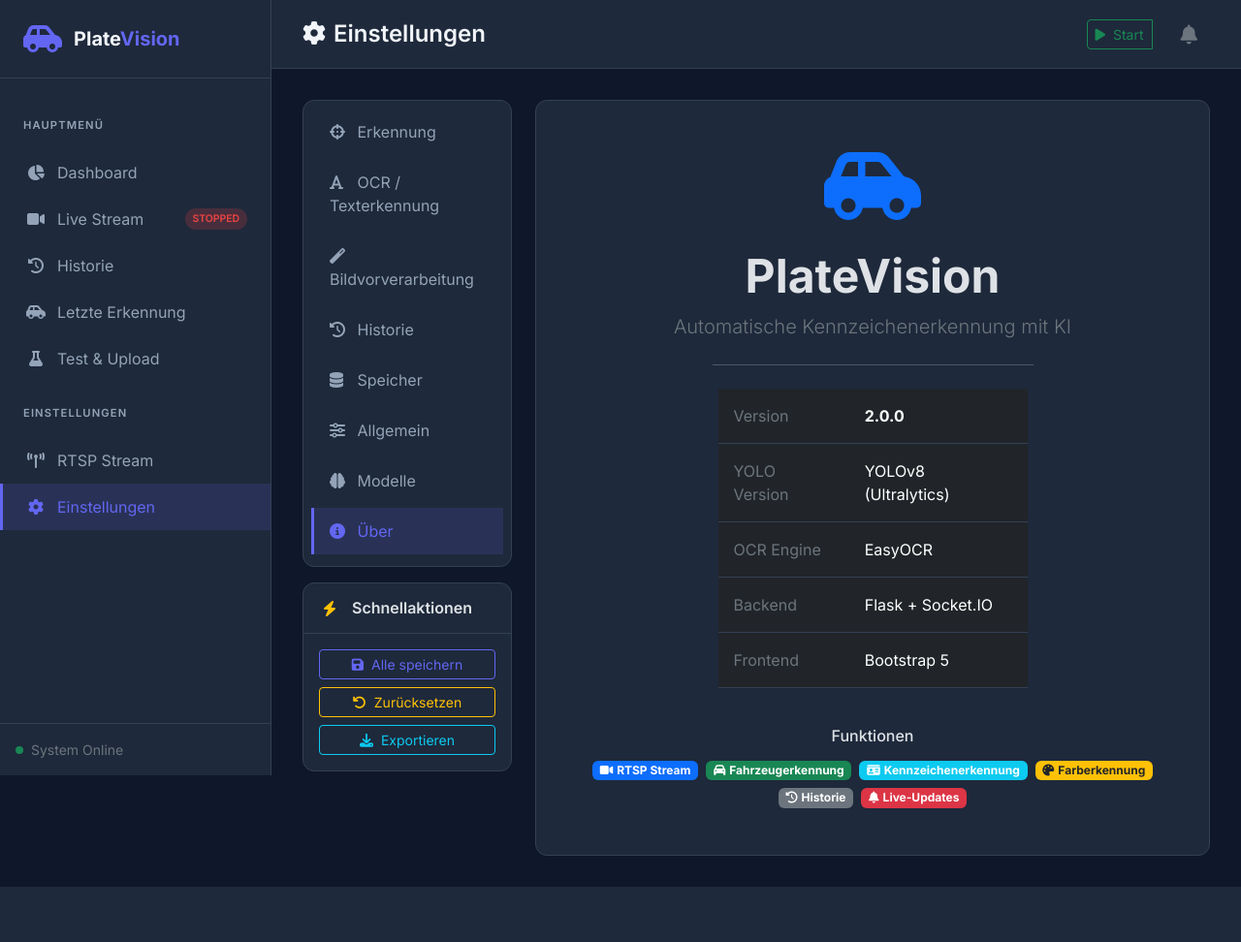
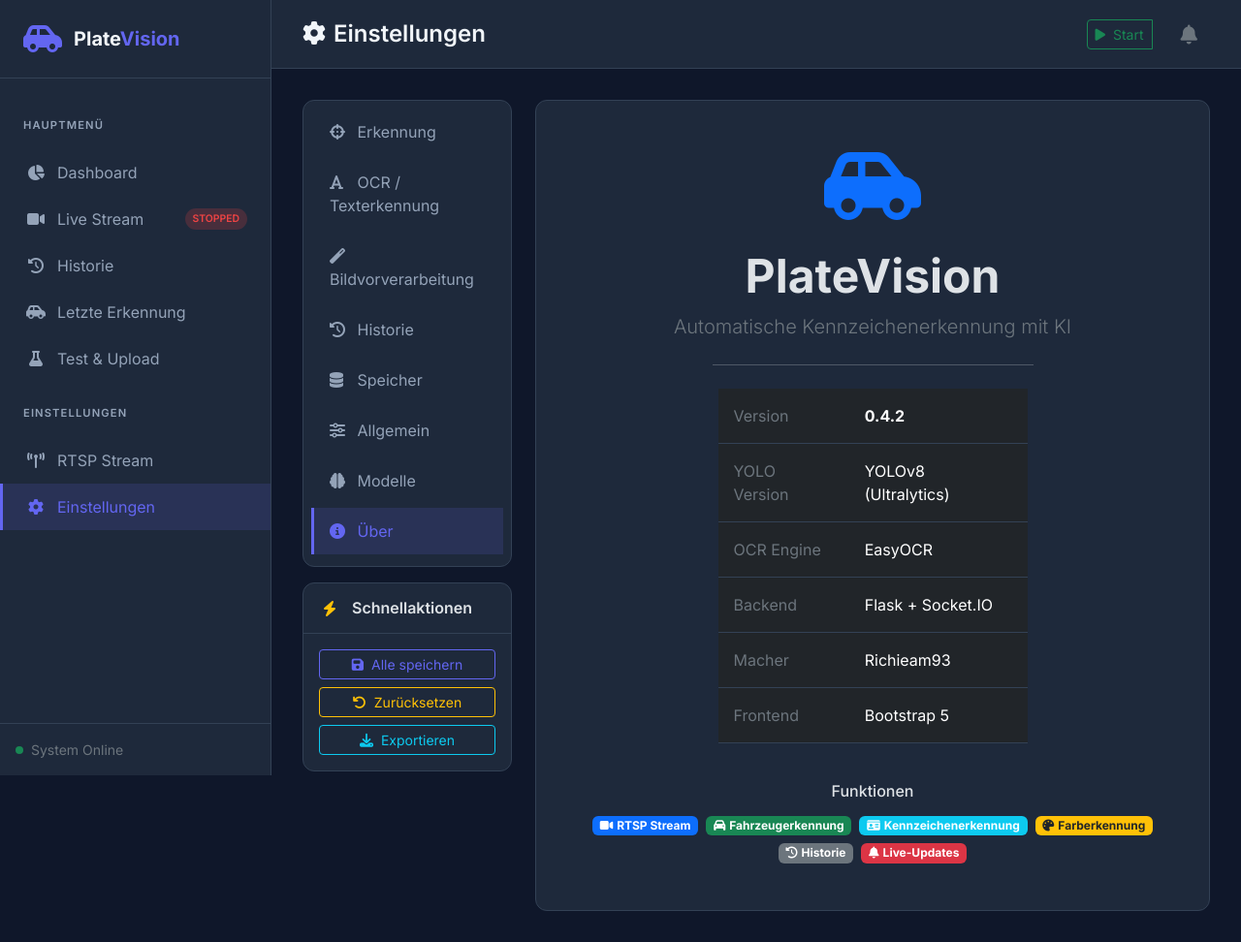
Before and after one commit to richieam93/platevision-ha-addon, a Flask app: page /settings in a window 1280 px wide, after a click on "Über". Shown: the whole page at 97% size. Before the commit the page ends 915 px from the top, so only its background shows below. Run offline with Flask 3, Linux system fonts and the light colour scheme; data that the repository does not hold is empty; some libraries are stand-ins or nearby versions.

Commit message:
Update settings.html

```diff
--- a/platevision/src/templates/settings.html
+++ b/platevision/src/templates/settings.html
@@ -1122,7 +1122,7 @@
                                 <table class="table table-sm text-start">
                                     <tr>
                                         <td class="text-secondary">Version</td>
-                                        <td class="fw-bold">2.0.0</td>
+                                        <td class="fw-bold">0.4.2</td>
                                     </tr>
                                     <tr>
                                         <td class="text-secondary">YOLO Version</td>
@@ -1135,6 +1135,10 @@
                                     <tr>
                                         <td class="text-secondary">Backend</td>
                                         <td>Flask + Socket.IO</td>
+                                    </tr>
+                                    <tr>
+                                        <td class="text-secondary">Macher</td>
+                                        <td>Richieam93</td>
                                     </tr>
                                     <tr>
                                         <td class="text-secondary">Frontend</td>
@@ -1591,4 +1595,5 @@
         loadStorageInfo();
     });
 </script>
+
 {% endblock %}
```
